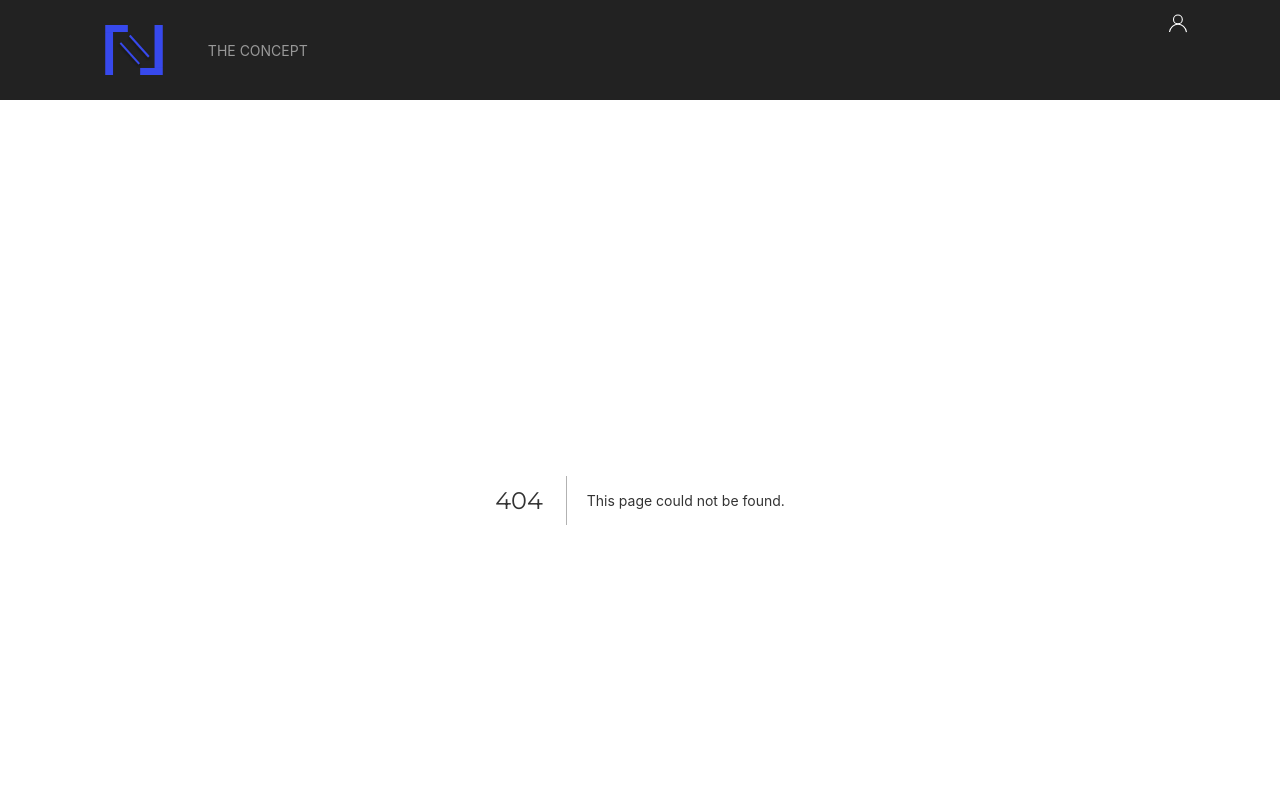
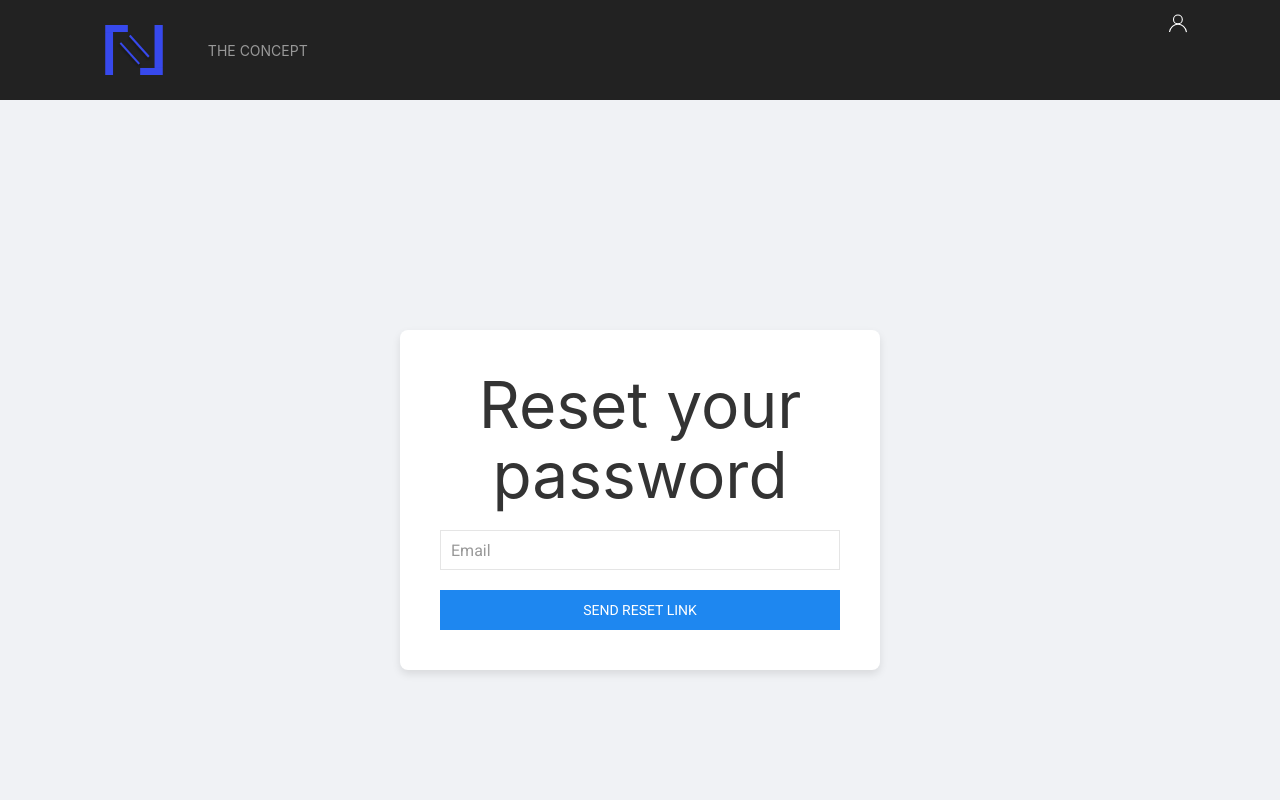
Before and after one commit to erwannlenoach/interest-rate-fe, a Next.js app: page /reset-password in a window 1280 px wide. Before the commit this address had no page. Shown: the top 800 px of the page. Built offline with nearby package versions, Linux system fonts and the light colour scheme.

Commit message:
adding-component-reset-passwordé

```diff
--- a/app/login/page.js
+++ b/app/login/page.js
@@ -64,6 +64,9 @@ const LoginPage = () => {
         <p className="uk-text-center uk-margin-top">
           You don't have an account yet? <Link href="/signup">Please sign up</Link>
         </p>
+        <p className="uk-text-center uk-margin-top">
+          Forgot your password? <Link href="/reset-password">Reset your password</Link>
+        </p>
       </div>
     </div>
   );
--- /dev/null
+++ b/app/reset-password/page.js
@@ -0,0 +1,55 @@
+"use client";
+
+import React, { useState } from 'react';
+import Link from 'next/link';
+import axios from 'axios';
+import './styles.css';
+
+const ResetPassword = () => {
+  const [email, setEmail] = useState('');
+  const [message, setMessage] = useState('');
+  const [isLoading, setIsLoading] = useState(false);
+
+  const handleResetPassword = async (e) => {
+    e.preventDefault();
+    setIsLoading(true);
+    try {
+      const response = await axios.post('http://localhost:8800/api/forgot-password', { email });
+      setMessage(response.data.message);
+    } catch (error) {
+      setMessage('Error sending email. Please try again later.');
+    } finally {
+      setIsLoading(false);
+    }
+  };
+
+  return (
+    <div className="forgot-password-container">
+      <div className="forgot-password-form-container">
+        <h1 className="uk-heading-medium uk-text-center">Reset your password</h1>
+        {message && <div className="uk-alert uk-alert-primary" uk-alert="true">{message}</div>}
+        <form onSubmit={handleResetPassword}>
+          <div className="uk-margin">
+            <input
+              type="email"
+              className="uk-input"
+              placeholder="Email"
+              value={email}
+              onChange={(e) => setEmail(e.target.value)}
+              required
+            />
+          </div>
+          <button type="submit" className="uk-button uk-button-primary uk-width-1-1" disabled={isLoading}>
+            {isLoading ? (
+              <div uk-spinner="ratio: 0.6"></div>
+            ) : (
+              "Send Reset Link"
+            )}
+          </button>
+        </form>
+      </div>
+    </div>
+  );
+};
+
+export default ResetPassword;
--- /dev/null
+++ b/app/reset-password/styles.css
@@ -0,0 +1,19 @@
+/* Shared Styles */
+.login-container,
+.forgot-password-container {
+  display: flex;
+  justify-content: center;
+  align-items: center;
+  height: 100vh; /* Full height of the viewport */
+  background-color: #f0f2f5; /* Light background color */
+}
+
+.login-form-container,
+.forgot-password-form-container {
+  background: white;
+  padding: 40px;
+  border-radius: 8px;
+  box-shadow: 0 4px 8px rgba(0, 0, 0, 0.1);
+  width: 100%;
+  max-width: 400px;
+}
```
